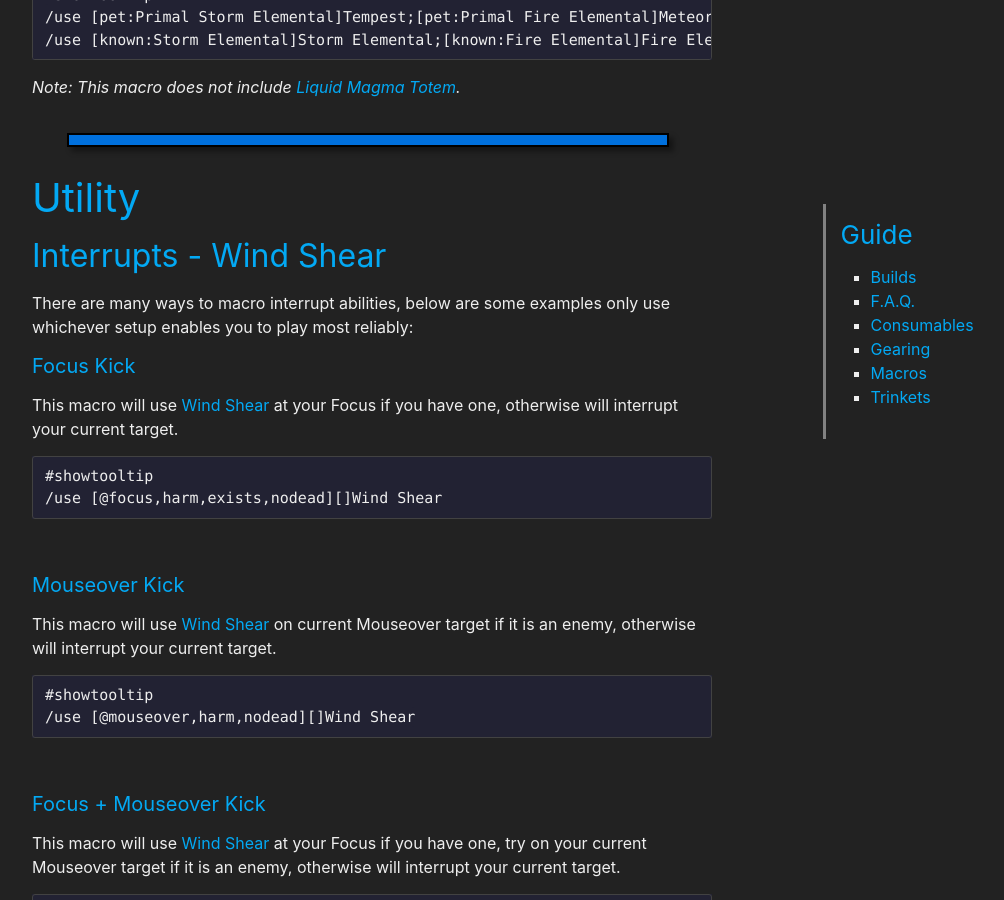
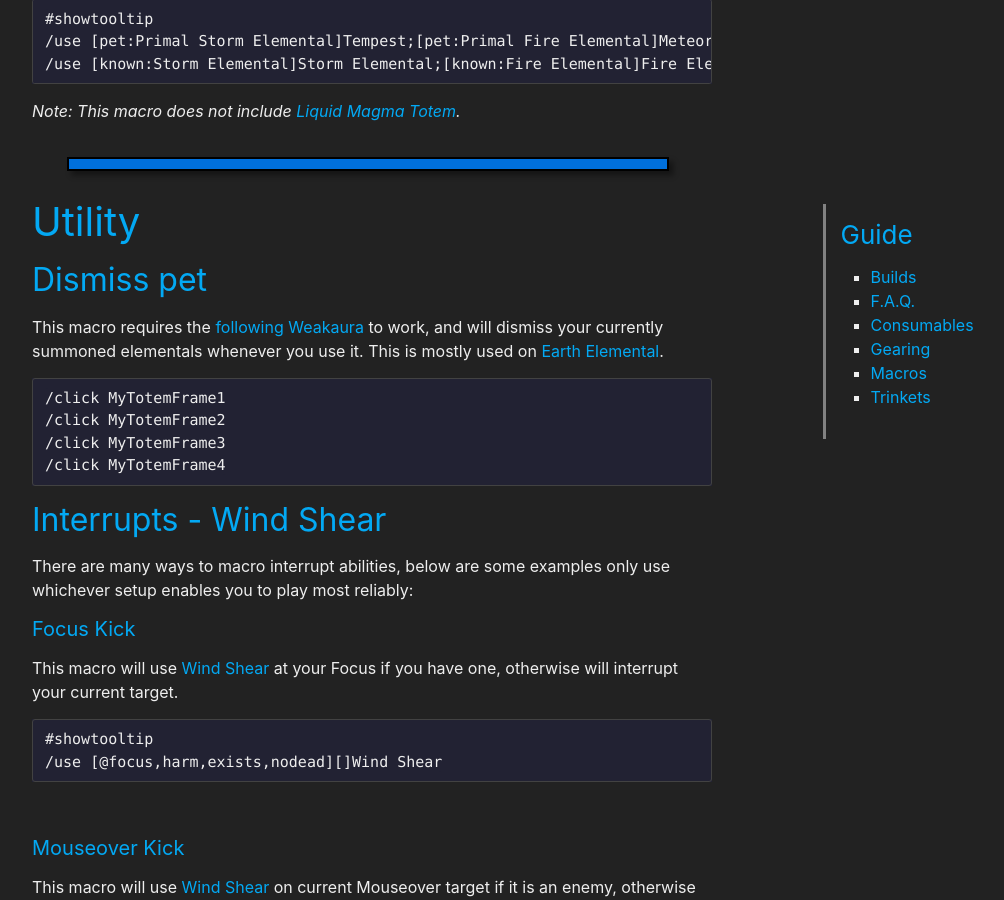
Before and after one commit to stormearthandlava/stormearthandlava.github.io, a Jekyll site: the page built from guide/general/macros.md, in a window 1280 px wide and 900 px high, scrolled down 2743 px. Shown: the whole window, without its empty margins (268-1272 px from the left). Built offline with Jekyll 4.4.1, drawn with Linux system fonts in a browser that asks for light colours; a script that is not in the unit is left out.

Commit message:
Pet Dismiss Macro

````diff
--- a/guide/general/macros.md
+++ b/guide/general/macros.md
@@ -87,6 +87,16 @@
 <hr>
 
 # Utility
+
+## Dismiss pet
+This macro requires the [following Weakaura](https://wago.io/3fH2MR2PA) to work, and will dismiss your currently summoned elementals whenever you use it. This is mostly used on {{ site.data.talent.ee }}.
+
+```
+/click MyTotemFrame1
+/click MyTotemFrame2
+/click MyTotemFrame3
+/click MyTotemFrame4
+```
 
 ## Interrupts - Wind Shear
 There are many ways to macro interrupt abilities, below are some examples only use whichever setup enables you to play most reliably:
````
